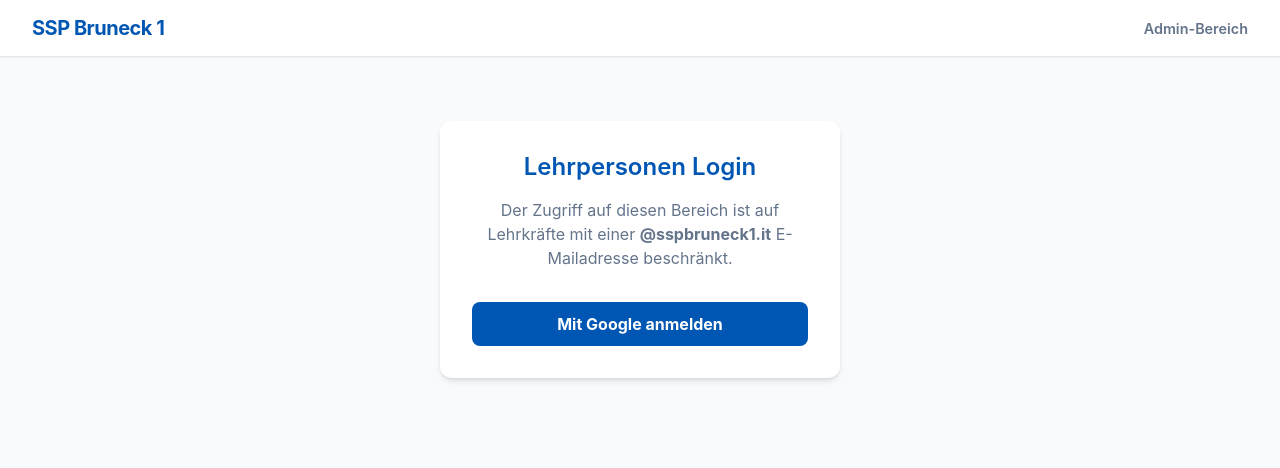
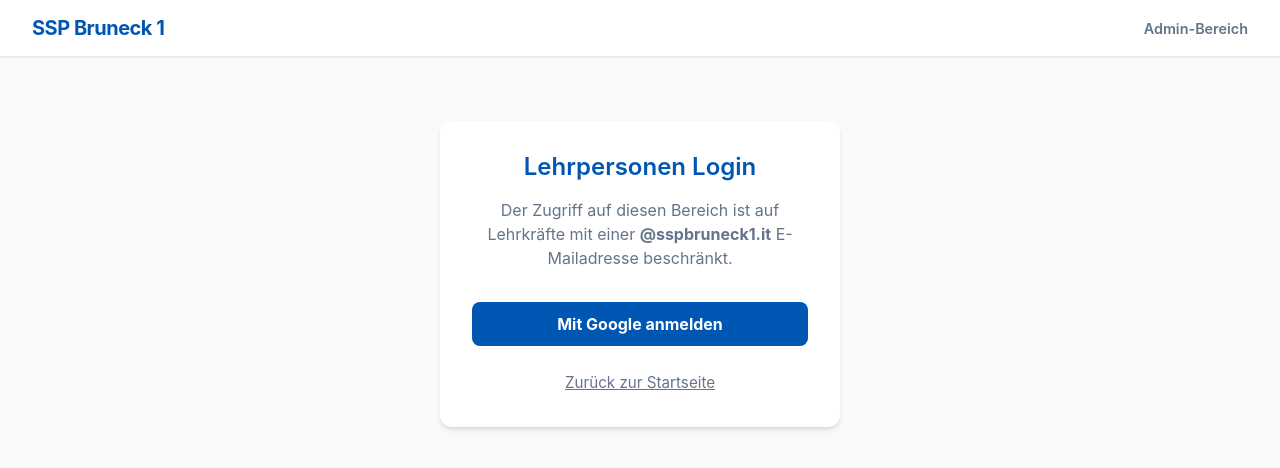
Before and after one commit to jancimadom/mensaeinschreibungen, a Next.js app: page /admin in a window 1280 px wide. Shown: the top 468 px of the page. Built offline with nearby package versions, Linux system fonts and the light colour scheme; no server answers.

Commit message:
feat: add admin dashboard page with authentication and enrollment list view

```diff
--- a/app/admin/page.tsx
+++ b/app/admin/page.tsx
@@ -35,6 +35,11 @@ export default async function AdminPage() {
             Mit Google anmelden
           </button>
         </form>
+        <div style={{ marginTop: "1.5rem" }}>
+          <Link href="/" style={{ color: "var(--text-muted)", textDecoration: "underline", fontSize: "0.95rem" }}>
+            Zurück zur Startseite
+          </Link>
+        </div>
       </div>
     )
   }
```
